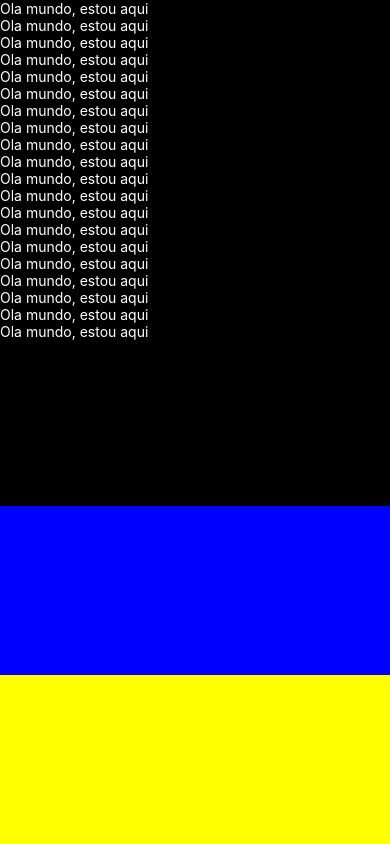
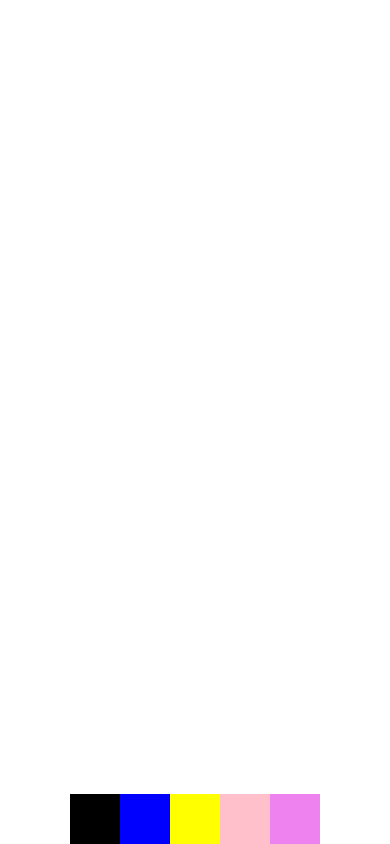
Before and after one commit to c4tom/cursoRN_zero-avancado, a React Native app: screen / in a window 390 px wide. Built offline with nearby package versions, Linux system fonts and the light colour scheme.

Commit message:
Flexbox e alinhamentos (Aula 18)

```diff
--- a/App.js
+++ b/App.js
@@ -1,39 +1,26 @@
-import React, { Component } from "react";
-import { View, Text } from "react-native";
+/* eslint-disable react-native/no-inline-styles */
+import React, {Component} from 'react';
+import {View, Text} from 'react-native';
 
 class App extends React.Component {
-    // https://reactnative.dev/docs/flexbox?language=typescript#align-content
-    render() {
-        return(
-            <View style={{flex:1}}>
-                <View style={{flex:3, backgroundColor:'black'}}>
-                    <Text style={{color: 'white'}}>Ola mundo, estou aqui</Text>
-                    <Text style={{color: 'white'}}>Ola mundo, estou aqui</Text>
-                    <Text style={{color: 'white'}}>Ola mundo, estou aqui</Text>
-                    <Text style={{color: 'white'}}>Ola mundo, estou aqui</Text>
-                    <Text style={{color: 'white'}}>Ola mundo, estou aqui</Text>
-                    <Text style={{color: 'white'}}>Ola mundo, estou aqui</Text>
-                    <Text style={{color: 'white'}}>Ola mundo, estou aqui</Text>
-                    <Text style={{color: 'white'}}>Ola mundo, estou aqui</Text>
-                    <Text style={{color: 'white'}}>Ola mundo, estou aqui</Text>
-                    <Text style={{color: 'white'}}>Ola mundo, estou aqui</Text>
-                    <Text style={{color: 'white'}}>Ola mundo, estou aqui</Text>
-                    <Text style={{color: 'white'}}>Ola mundo, estou aqui</Text>
-                    <Text style={{color: 'white'}}>Ola mundo, estou aqui</Text>
-                    <Text style={{color: 'white'}}>Ola mundo, estou aqui</Text>
-                    <Text style={{color: 'white'}}>Ola mundo, estou aqui</Text>
-                    <Text style={{color: 'white'}}>Ola mundo, estou aqui</Text>
-                    <Text style={{color: 'white'}}>Ola mundo, estou aqui</Text>
-                    <Text style={{color: 'white'}}>Ola mundo, estou aqui</Text>
-                    <Text style={{color: 'white'}}>Ola mundo, estou aqui</Text>
-                    <Text style={{color: 'white'}}>Ola mundo, estou aqui</Text>
-
-                </View>
-                <View style={{flex:1, backgroundColor:'blue'}}/>
-                <View style={{flex:1, backgroundColor:'yellow'}}/>
-            </View>
-        )
-    }
+  // https://reactnative.dev/docs/flexbox?language=typescript#align-content
+  render() {
+    return (
+      <View
+        style={{
+          flex: 1,
+          flexDirection: 'row',
+          justifyContent: 'center',
+          alignItems: 'flex-end',
+        }}>
+        <View style={{width: 50, height: 50, backgroundColor: 'black'}} />
+        <View style={{width: 50, height: 50, backgroundColor: 'blue'}} />
+        <View style={{width: 50, height: 50, backgroundColor: 'yellow'}} />
+        <View style={{width: 50, height: 50, backgroundColor: 'pink'}} />
+        <View style={{width: 50, height: 50, backgroundColor: 'violet'}} />
+      </View>
+    );
+  }
 }
 
 export default App;
```
